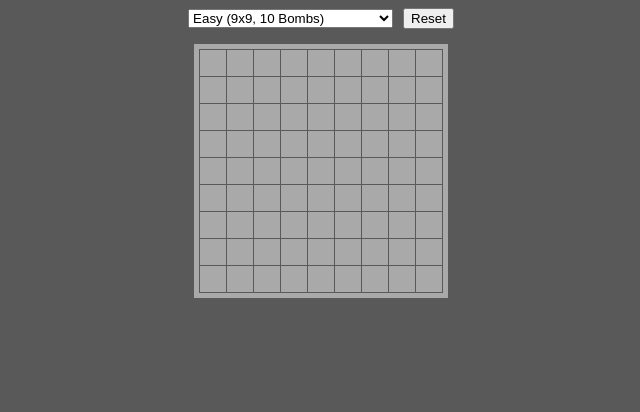
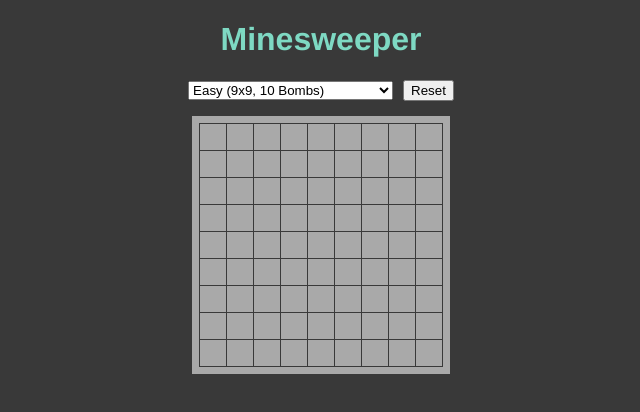
Before and after one commit to AndrewGardhouse/minesweeper, a Vue app: page / in a window 1280 px wide. Shown: the top 412 px of the page, without its empty margins (319-959 px from the left). Built offline with nearby package versions, Linux system fonts and the light colour scheme; the HTML template or start-up script is replaced by a standard one.

Commit message:
Minor style changes

```diff
--- a/src/App.vue
+++ b/src/App.vue
@@ -1,5 +1,6 @@
 <template>
   <div id="app">
+    <h1>Minesweeper</h1>
     <Game />
   </div>
 </template>
@@ -18,7 +19,7 @@ export default {
 <style lang="scss">
 body {
   // background-color: #f7f7f7;
-  background-color: #595959;
+  background-color: #393939;
 }
 
 #app {
@@ -26,7 +27,10 @@ body {
   -webkit-font-smoothing: antialiased;
   -moz-osx-font-smoothing: grayscale;
   text-align: center;
-  color: #2c3e50;
+}
+
+h1 {
+  color: #7ED9C3;
 }
 
 .fade-enter-active {
--- a/src/components/Game.vue
+++ b/src/components/Game.vue
@@ -88,7 +88,7 @@ export default {
   &__board {
     display: inline-block;
     // padding: 1.5px;
-    border: solid 5px darkgrey;
+    border: solid 7px darkgrey;
     transition: border-color 0.3s;
     margin-bottom: 15px;
     &--game-over, &--game-won {
```
